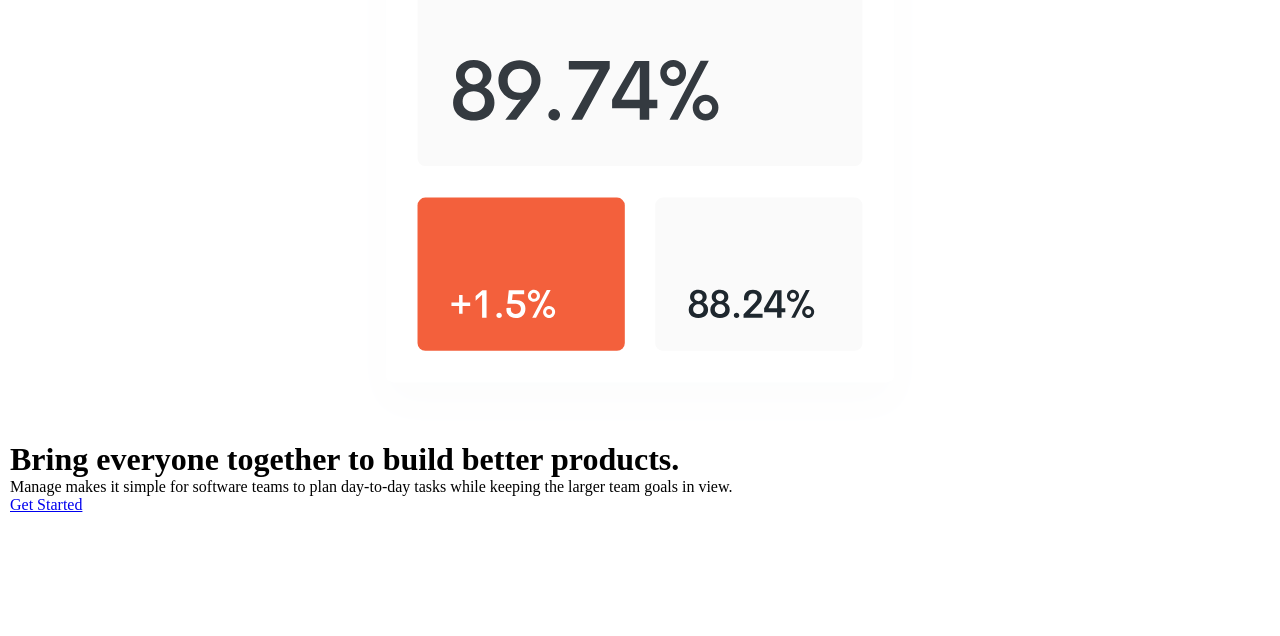
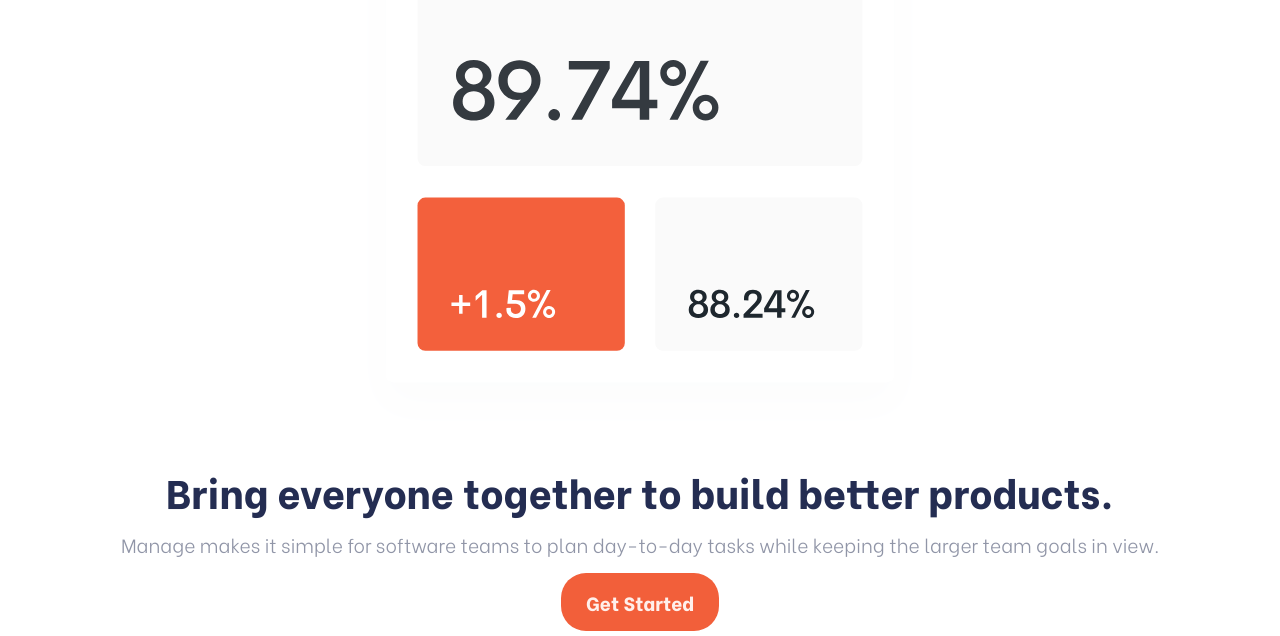
Before and after one commit to Phrukey/Manage-Landing-Page, a plain HTML site: page index.html in a window 1280 px wide. Shown: the part 665-1301 px from the top of the page. Before the commit the page ends 1179 px from the top, so only its background shows below. Drawn offline with Linux system fonts and the light colour scheme.

Commit message:
Completed Styling Intro Section and Added fonts

```diff
--- a/index.html
+++ b/index.html
@@ -37,10 +37,10 @@
         <img src="/images/illustration-intro.svg" alt="">
       </div>
       <div class="intro-details">
-        <h1>Bring everyone together to build better products.</h1>
+        <h1 class="heading">Bring everyone together to build better products.</h1>
         <p>Manage makes it simple for software teams to plan day-to-day
           tasks while keeping the larger team goals in view.</p>
-        <span><a href="#"> Get Started</a></span>
+        <a href="#" class="intro-button"> Get Started</a>
       </div>
     </div>
   </main>
--- a/style.css
+++ b/style.css
@@ -8,6 +8,23 @@ header {
   top: 0px;
   width: 100%;
   /* border: 1px solid red; */
+}
+@font-face{
+  font-family: BVLight;
+  src: url(/Be_Vietnam/BeVietnam-Light.ttf);
+}
+@font-face {
+  font-family: BVBold;
+  src: url(/Be_Vietnam/BeVietnam-ExtraBold.ttf);
+}
+body {
+  font-family: BVLight;
+  font-size: 10px;
+  color: hsl(227, 12%, 61%);
+}
+.heading{
+  color: hsl(228, 39%, 23%);
+  font-family: BVBold;
 }
 .header {
   position: relative;
@@ -82,3 +99,24 @@ width: 90%;
 height: 90%;
 /* border: 1px solid red; */
 }
+.intro-details {
+  padding: 20px;
+  text-align: center;
+}
+.intro-details h1  {
+  margin-bottom: 10px;
+  font-size: 2.5rem;
+}
+.intro-details p {
+  font-size: 1.2rem;
+  margin-bottom: 30px;
+}
+.intro a {
+  text-decoration: none;
+  padding: 15px 25px;
+  border-radius: 25px;
+  background: hsl(12, 88%, 59%);
+  color: hsl(13, 100%, 96%);
+  font-family: BVBold;
+  font-size: 1.2rem;
+}
```
Also changed, not shown: Be_Vietnam/BeVietnam-Bold.ttf (added), Be_Vietnam/BeVietnam-BoldItalic.ttf (added), Be_Vietnam/BeVietnam-ExtraBold.ttf (added), Be_Vietnam/BeVietnam-ExtraBoldItalic.ttf (added), Be_Vietnam/BeVietnam-Italic.ttf (added), Be_Vietnam/BeVietnam-Light.ttf (added), Be_Vietnam/BeVietnam-LightItalic.ttf (added), Be_Vietnam/BeVietnam-Medium.ttf (added), Be_Vietnam/BeVietnam-MediumItalic.ttf (added), Be_Vietnam/BeVietnam-Regular.ttf (added), Be_Vietnam/BeVietnam-SemiBold.ttf (added), Be_Vietnam/BeVietnam-SemiBoldItalic.ttf (added), Be_Vietnam/BeVietnam-Thin.ttf (added), Be_Vietnam/BeVietnam-ThinItalic.ttf (added), 1 more files.
